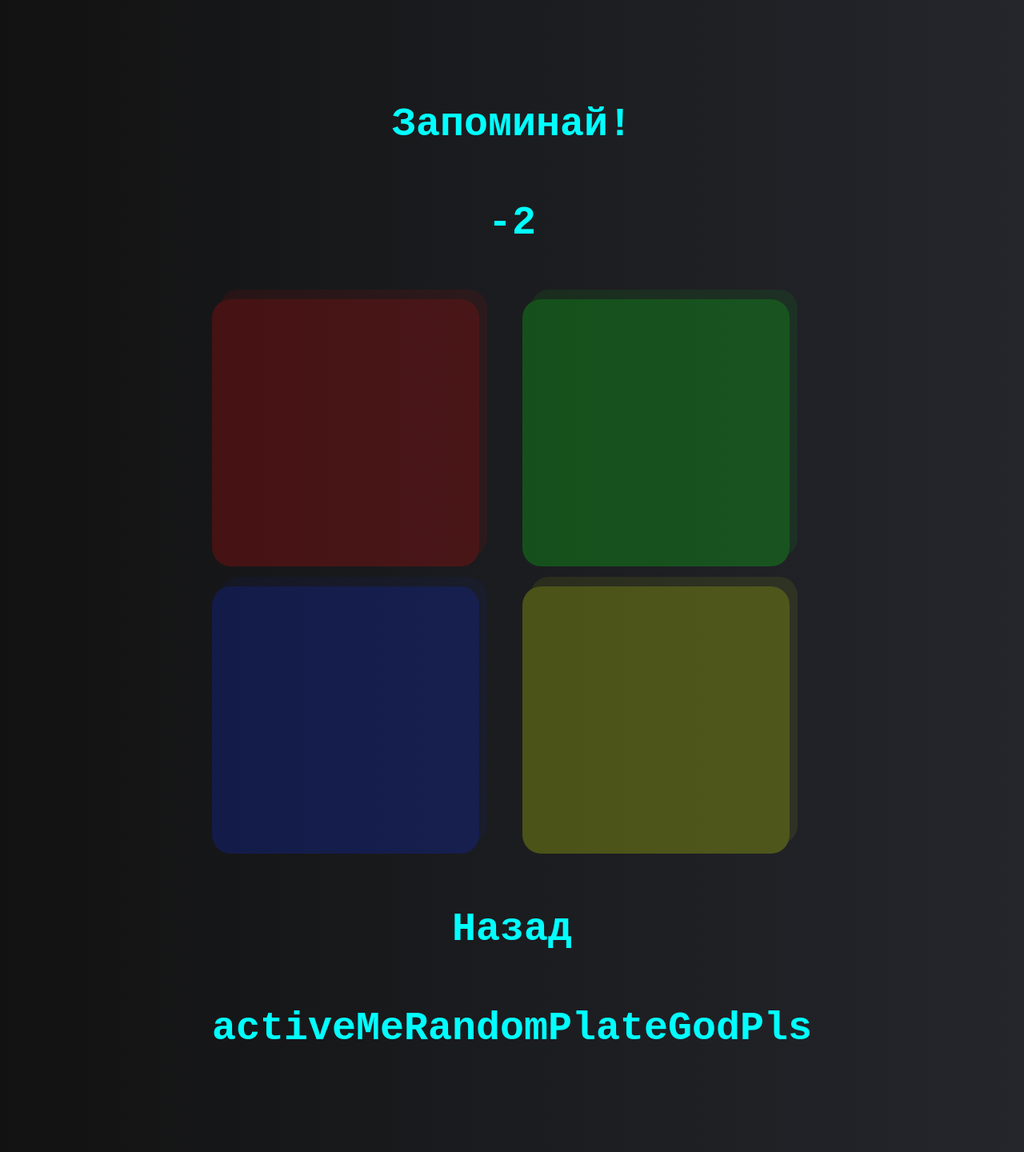
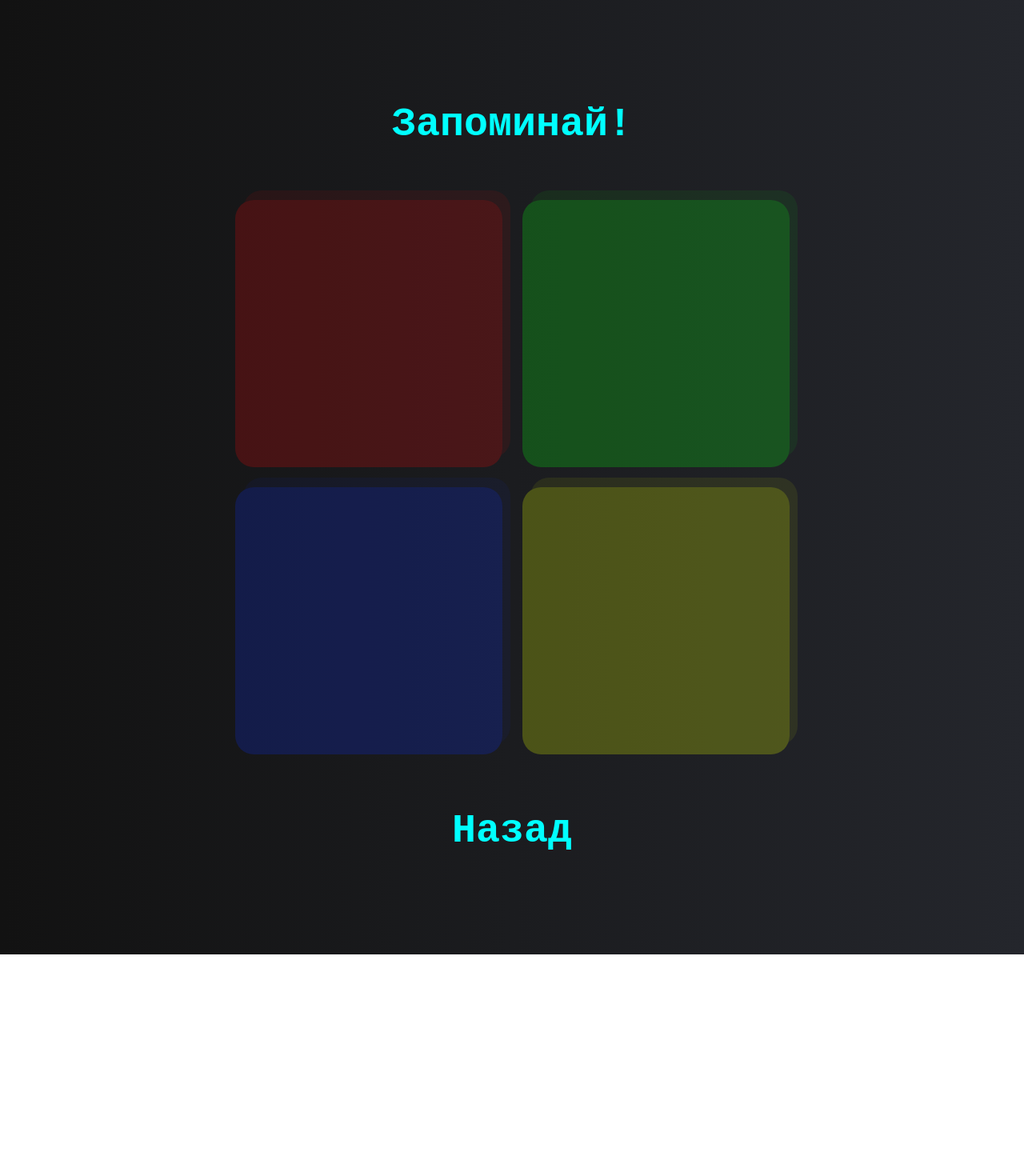
Before and after one commit to qwewerqwewer1/Memory-TheGame, a Vue app: page /GamePage in a window 1280 px wide. Shown: the whole page at 80% size. After the commit the page ends 1193 px from the top, so only its background shows below. Built offline with nearby package versions, Linux system fonts and the light colour scheme.

Commit message:
добавил возможноть рандомного выбора плитки компьютером

```diff
--- a/src/components/GamePage.vue
+++ b/src/components/GamePage.vue
@@ -1,23 +1,20 @@
 <template>
   <div>
     <h4>{{ isStart }}</h4>
-		<h4>{{ this.time }}</h4>
     <div id="GamePage">
-			<div :class="{
-				'active': objColors['0'],
-			}" class="square grid-item red"></div>
-			<div :class="{
-				'active': objColors['1'],
-			}" class="square grid-item green"></div>
-			<div :class="{
-				'active': objColors['2'],
-			}" class="square grid-item blue"></div>
-			<div :class="{
-				'active': objColors['3'],
-			}" class="square grid-item yellow"></div>
+      <div
+        v-for="(plate, i) in plates"
+        :key="i"
+        :class="[
+          { active: plate.active, clicked: plate.isClicked },
+          plate.color,
+        ]"
+        @click="toggleClick"
+        class="grid-item"
+      ></div>
     </div>
-		<h4 class='hover' @click="() => this.$router.push('/')">Назад</h4>
-		<h4 class='hover' @click="activeMeRandomPlateGodPls">activeMeRandomPlateGodPls</h4>
+    <h4 class="hover" @click="() => this.$router.push('/')">Назад</h4>
+    <!-- <h4 class='hover' @click="activeMeRandomPlate">activeMeRandomPlate</h4> -->
   </div>
 </template>
 
@@ -25,53 +22,65 @@
 export default {
   data() {
     return {
-			compArr: [],
       playerArr: [],
-			time: -1,
-			startInterval: Function,
+      arrRandomsPlates: [],
+      secBeforeStartGame: 3,
+      idx: 0,
+      startInterval: null,
       randomNumPC: Number,
-			arrPlates: [],
-			objColors: {
-				0: false,
-				1: false,
-				2: false,
-				3: false,
-			}
-
-		}
+      plates: [
+        { active: false, color: "red", isClicked: false },
+        { active: false, color: "green", isClicked: false },
+        { active: false, color: "blue", isClicked: false },
+        { active: false, color: "yellow", isClicked: false },
+      ],
+    };
   },
   mounted() {
     this.startTimer();
-		this.arrPlates = Array.prototype.slice.call(document.querySelectorAll('.square'))
-		// console.log(this.arrPlates[])
-
   },
   methods: {
     startTimer() {
-			this.startInterval = setInterval(() => this.time--, 1000)
+      this.startInterval = setInterval(() => this.secBeforeStartGame--, 1000);
     },
-		activeMeRandomPlateGodPls() {
-			let randNum = Math.floor(Math.random() * 4);
-			let convertToStrRandNum = randNum.toString()
-			this.objColors[convertToStrRandNum] = !this.objColors[convertToStrRandNum]
+    activeMeRandomPlate() {
+      let randNumPlate = Math.floor(Math.random() * 4);
+      this.arrRandomsPlates.push(randNumPlate);
+      this.blinkAllPlates();
+    },
+    blinkAllPlates() {
+      if (this.idx < this.arrRandomsPlates.length) {
+        let currentPlate = this.plates[this.arrRandomsPlates[this.idx]];
+        currentPlate.active = true;
         setTimeout(() => {
-				this.objColors[convertToStrRandNum] = !this.objColors[convertToStrRandNum]
-			}, 1000)
+          currentPlate.active = false;
+          this.idx++;
+          setTimeout(this.blinkAllPlates, 1000);
+        }, 1000);
+      } else {
+        this.idx = 0;
       }
+    },
+    toggleClick() {
+      alert();
+    },
   },
   computed: {
     isStart() {
-			return this.time > -1 ? `Игра начнется через ${this.time}` : 'Запоминай!'
+      return this.secBeforeStartGame > -1
+        ? `Игра начнется через ${this.secBeforeStartGame}`
+        : "Запоминай!";
     },
   },
   watch: {
-		time() {
-			if (this.time === -2) {
+    secBeforeStartGame() {
+      if (this.secBeforeStartGame === -2) {
         clearInterval(this.startInterval);
+        this.activeMeRandomPlate();
       }
-		}
-	}
-}
+    },
+  },
+};
 </script>
 
 <style scoped>
@@ -85,37 +94,43 @@ export default {
 .grid-item {
   height: 334px;
   width: 334px;
+  border-radius: 7%;
 }
 
-.square {
-	border-radius: 7%;
+.grid-item:hover {
+  cursor: pointer;
+  opacity: 0.6;
+}
+
+.clicked {
+  scale: 0.95;
 }
 
 .red {
   background: #e70909c2;
   color: #e709094b;
-	opacity: .3;
+  opacity: 0.3;
   box-shadow: 10px -12px 0px 0px;
 }
 
 .green {
   background: #05f311cc;
   color: #05f3113f;
-	opacity: .3;
+  opacity: 0.3;
   box-shadow: 10px -12px 0px 0px;
 }
 
 .blue {
   background: #0c2de9c7;
   color: #0c2de934;
-	opacity: .3;
+  opacity: 0.3;
   box-shadow: 10px -12px 0px 0px;
 }
 
 .yellow {
   background: #e5ff00cb;
   color: #e5ff0042;
-	opacity: .3;
+  opacity: 0.3;
   box-shadow: 10px -12px 0px 0px;
 }
 
```
Lines whose indentation alone changed are shown as unchanged.
